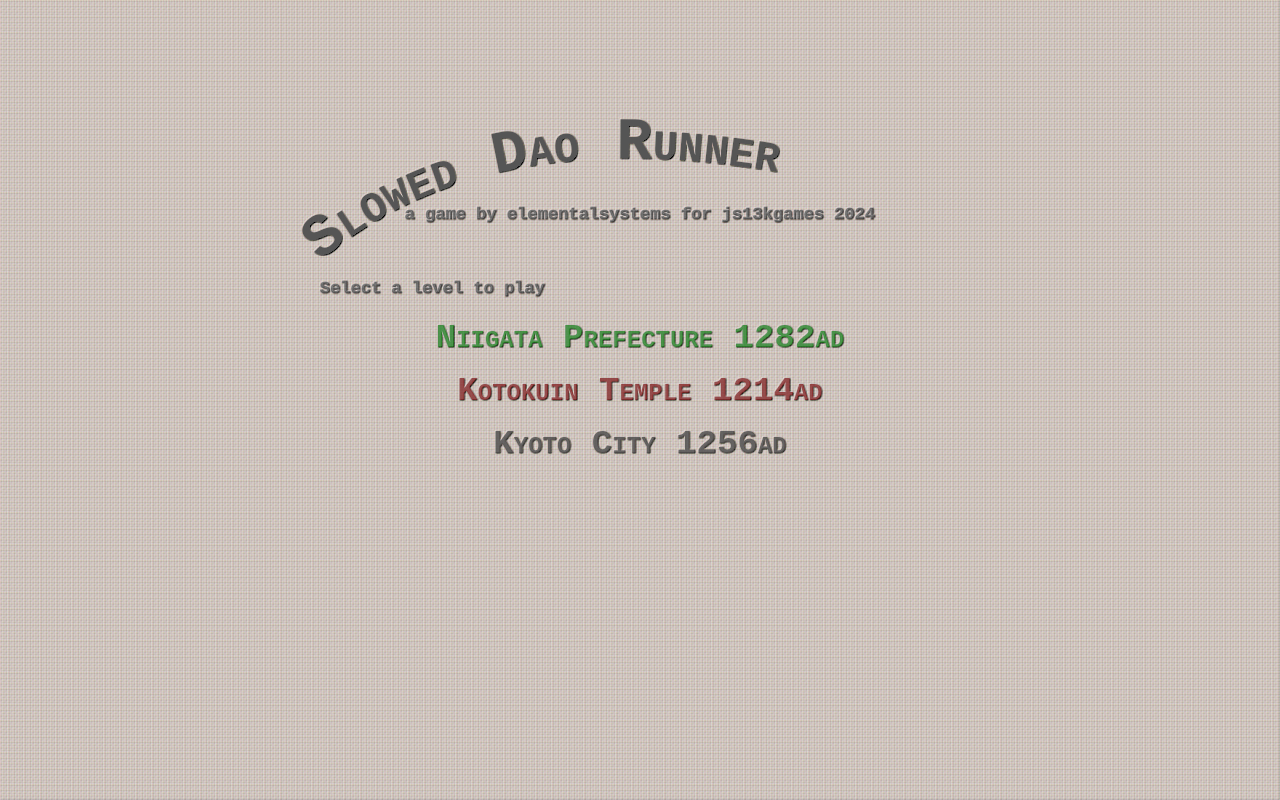
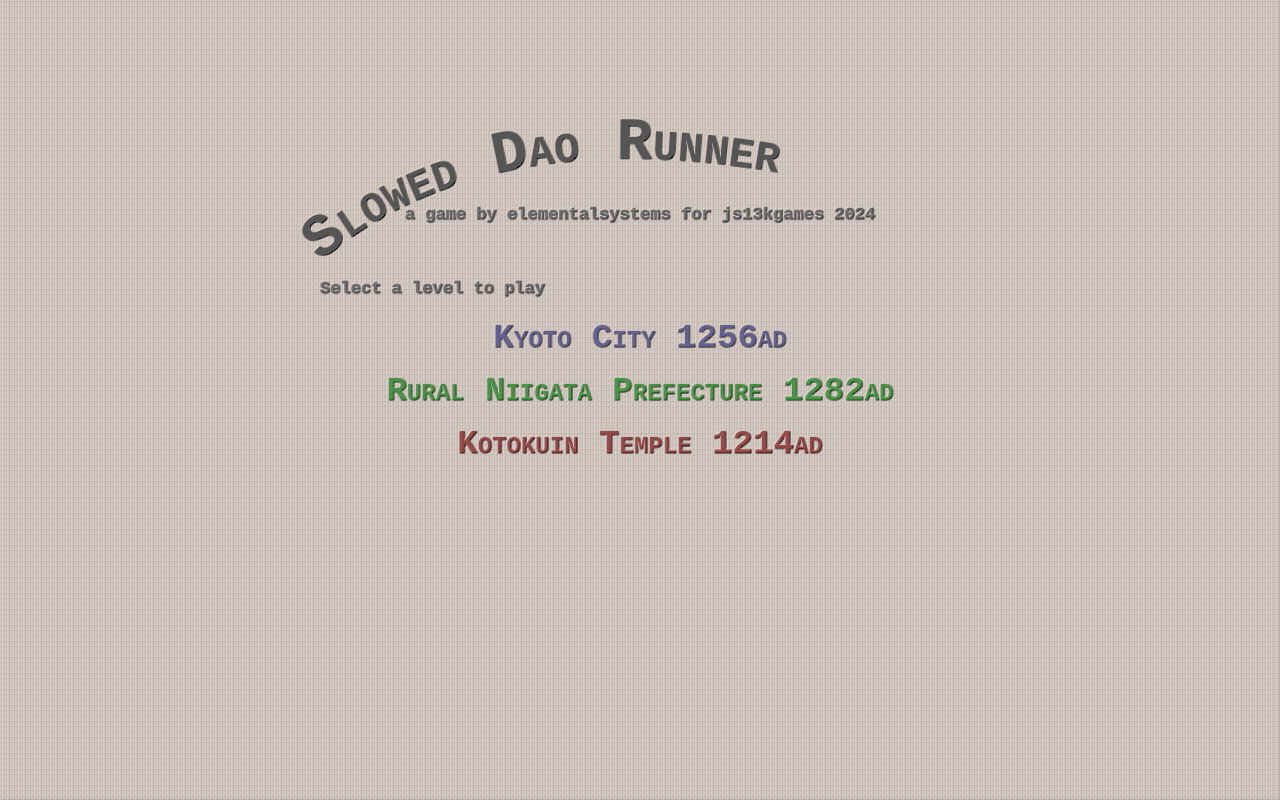
Before and after one commit to ElementalSystems/SlowedDaoRun, a website: page demo/public/index.html in a window 1280 px wide. Drawn offline with Linux system fonts and the light colour scheme.

Commit message:
new stuff

```diff
--- a/demo/public/index.html
+++ b/demo/public/index.html
@@ -28,9 +28,9 @@
         </text>
         <text id=sub x="-600" y="-320" text-anchor="middle">a game by elementalsystems for js13kgames 2024</text>
         <text id=sub x="-900" y="-250" text-anchor="start">Select a level to play</text>
-        <text id=m1  x="-600" y="-200" text-anchor="middle" onclick="startLev(1)" fill="#080D">Niigata Prefecture 1282ad</text>
-        <text id=m2  x="-600" y="-150" text-anchor="middle" onclick="startLev(2)" fill="#800D">Kotokuin Temple 1214ad</text>
-        <text id=m3  x="-600" y="-100" text-anchor="middle" onclick="startLev(3)" fill="#444D">Kyoto City 1256ad</text>
+        <text id=m1  x="-600" y="-150" text-anchor="middle" onclick="startLev(1)" fill="#080D">Rural Niigata Prefecture 1282ad</text>
+        <text id=m2  x="-600" y="-100" text-anchor="middle" onclick="startLev(2)" fill="#800D">Kotokuin Temple 1214ad</text>
+        <text id=m3  x="-600" y="-200" text-anchor="middle" onclick="startLev(3)" fill="#448D">Kyoto City 1256ad</text>
 
         <text id=com x="-600" y="300" text-anchor="middle">Level Completed</text>
         <text id=spdf x="-600" y="400" text-anchor="middle">xx</text>
```
Also changed, not shown: demo/output/index.html, 1 other file.
